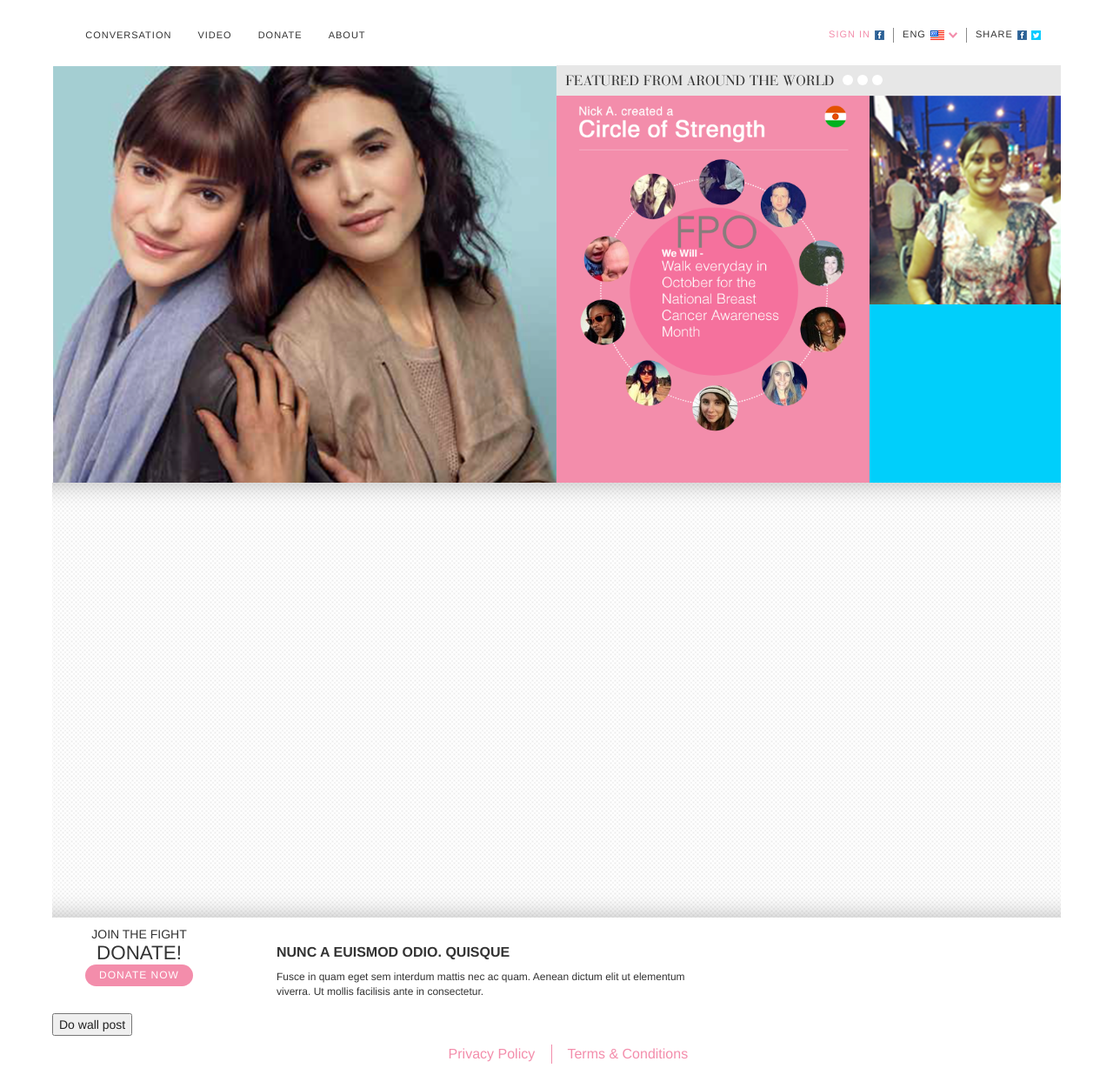
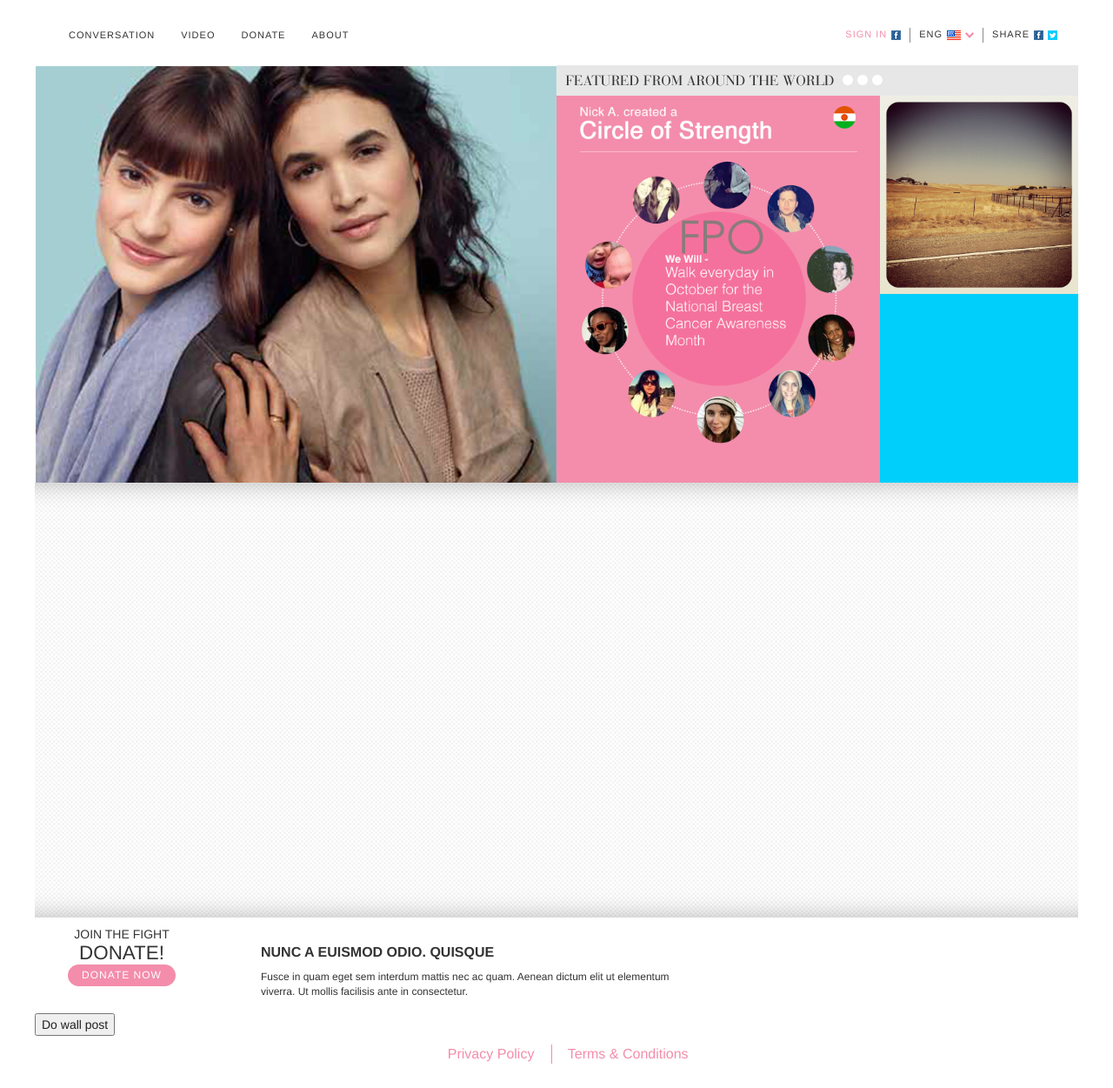
Before and after one commit to osgirl/000232_estee_bca-circles, a CodeIgniter app: page /foo/ in a window 1280 px wide. Shown: the whole page at 87% size. Run offline with CodeIgniter, Linux system fonts and the light colour scheme; some libraries are stand-ins or nearby versions.

Commit message:
feature top content css

```diff
--- a/application/views/home_view.php
+++ b/application/views/home_view.php
@@ -183,7 +183,7 @@
 	                			<div id="featured_circle"><img src='<?php echo base_url(); ?>img/pics/circle.png'/></div>
 	                		</div>
 	                		<div class="top_content_sub_span2 span2">
-	                			<div id="featured_instagram" class="social_item "><img src='<?php echo base_url(); ?>img/pics/instagram.png'/></div>
+	                			<div id="featured_instagram" class="social_item"><img src='<?php echo base_url(); ?>img/pics/instagram.jpg'/></div>
 	                			<div id="featured_twitter" class="social_item "></div>
 	                		</div>
 	                	</div>
@@ -240,8 +240,8 @@
 					<div class='log_in_status'>
 						<div class="row">
 							<div id='user_profile' class="span4">
-								<!-- <div id='user_profile_pic' class='float_left'></div> -->
-								<div class='float_left'>
+								<div id='user_profile_pic' class='span2 float_left'></div>
+								<div class='float_left span2'>
 									<div id='bottom_user_name' class='user_name_display'></div>
 									<div class='user_location_display'></div>
 									<div id='user_circle_num'>Belongs to <span id='circle_num'>0 Circle</span></div>
--- a/css/main.css
+++ b/css/main.css
@@ -248,8 +248,8 @@
 
 #top_content{
 	max-width:100%;
-	min-height:400px;
-	overflow:visible;
+	min-height:390px;
+	overflow:none;
 }
 
 #main_image{
@@ -293,27 +293,24 @@
 }
 
 .social_item{
-	width:100%;
-	height:240px;
-	overflow:hidden;
-}
-
-.social_item img{
-	max-width:120%;
-	margin-left:-10%;
-	height:auto;
+	min-height:320px;
 }
 
 #featured_circle{
 	background-color:#f38dab;
-	min-height:400px;
+	min-height:380px;
 	overflow:hidden;
+	text-align:center;
 }
 
 #featured_circle img{
 	max-width:90%;
-	margin-left:5%;
 	height:auto;
+}
+
+#featured_instagram{
+    background-color:black;
+    text-align:center;
 }
 
 #featured_twitter{
@@ -590,6 +587,7 @@
 .auto_resize{
 	max-width:100%;
 	height:auto;
+	width: auto\9; /* ie8 */
 }
 
 
--- a/css/main_smartphone.css
+++ b/css/main_smartphone.css
@@ -19,15 +19,15 @@
 		margin-left:6%;
 	}
 
-	  #top_content{
-		max-height:480px;
-		overflow:hidden;
+	#top_content{
+		max-height:2100px;
+		overflow:none;
 	}
 
-	#featured_circle{
-		background-color:#f38dab;
-		min-height:400px;
-		overflow:hidden;
+	.social_item{
+		width:100%;
+		min-height:360px;
+		height:auto;
 	}
 
 }
@@ -43,8 +43,8 @@
 	}
 
 	#top_content{
-		max-height:1400px;
-		overflow:hidden;
+		max-height:2300px;
+		overflow:none;
 	}
 
 	#top_nav{
@@ -59,30 +59,28 @@
 		margin-left:5%;
 	}
 
-	#featured_circle{
-		background-color:#f38dab;
-		min-height:400px;
-		overflow:hidden;
+	.social_item{
+		min-height:480px;
 	}
 
 }
 
-@media only screen and (min-width: 640px) and (max-width: 768px)  {
+@media only screen and (min-width: 640px)  {
 
 /* ===============
     Smartphone (640px)
    =============== */
 
 	body {
-		padding: 0px 40px 40px 40px;
+		padding: 0px 20px 40px 20px;
 	}
 
 	#content_wrap{
-	  	max-width:560px;
+	  	max-width:600px;
 	}
 
 	#top_nav{
-		max-width:560px;
+		max-width:600px;
 		font-size: 11px;
 	    font-weight: lighter;
 	    letter-spacing: 1px;
@@ -93,15 +91,27 @@
 		margin-left:2.5%;
 	}
 
-	  #top_content{
-		max-height:1800px;
+	#top_content{
+		max-height:1020px;
 		overflow:hidden;
+	 }
+
+	.top_content_sub_span4{
+		width:62%;
+		float:left;
+	}
+
+	.top_content_sub_span2{
+		width:38%;
+		float:left;
+	}
+
+	.social_item{
+		min-height:228px;
 	}
 
 	#featured_circle{
-		background-color:#f38dab;
-		min-height:400px;
-		overflow:hidden;
+		min-height:480px;
 	}
 
 }
--- a/css/main_tablet.css
+++ b/css/main_tablet.css
@@ -48,32 +48,20 @@
 		width:38%;
 	}
 
-	#featured_circle{
-		min-height:480px;
+	.social_item{
+		min-height:228px;
 	}
-
-	#join_conversation{
-		width:50%;
-		padding:5%;
-		text-align:center;
-	}
-
-	#community{
-		width:30%;
-		padding:5%;
-	}
-
 
 }
 
 
-@media only screen and (min-width:979px) and (max-width:1024px)  {
+@media only screen and (min-width:980px) {
 
 /* ===============
-    Tablet (1024px)
+    Tablet (979px)
    =============== */
 
-	  body {
+	body {
 		padding: 75px 20px 40px 20px;
 	}
 
@@ -104,7 +92,7 @@
 
 
 	  #top_content{
-		max-height:400px;
+		max-height:390px;
 		overflow:hidden;
 	 }
 
@@ -121,25 +109,12 @@
 	}
 
 	.social_item{
-		height:185px;
-		overflow:hidden;
+		min-height:178px;
 	}
-
-	#join_conversation{
-		width:50%;
-		padding:5%;
-		text-align:center;
-	}
-
-	#community{
-		width:30%;
-		padding:5%;
-	}
-
 }
 
 
-@media only screen and (min-width: 1024px) and (orientation:landscape)  {
+@media only screen and (min-width: 1024px) {
 
 /* ===============
     Tablet (1024px)
@@ -175,7 +150,7 @@
 	}
 
 	 #top_content{
-		max-height:430px;
+		max-height:409px;
 		overflow:hidden;
 	 }
 
@@ -192,40 +167,24 @@
 	}
 
 	.social_item{
-		height:200px;
-		overflow:hidden;
-	}
-
-	#featured_circle{
-		min-height:480px;
-	}
-
-	#join_conversation{
-		width:50%;
-		padding:7% 5% 7% 5%;
-		text-align:center;
-	}
-
-	#community{
-		width:30%;
-		padding:5%;
+		min-height:187px;
 	}
 
 }
 
 
-@media only screen and (min-width: 1200px) and (orientation:landscape)  {
+@media only screen and (min-width: 1200px)  {
 
 /* ===============
     Tablet (1200px)
    =============== */
 
     body {
-		padding: 75px 20px 40px 20px;
+		padding: 75px 0px 40px 0px;
 	}
 
 	#top_nav{
-		max-width:1160px;
+		max-width:1200px;
 	}
 
 	#top_sub_nav{
@@ -242,7 +201,7 @@
 	}
 
 	#content_wrap{
-		max-width:1160px;
+		max-width:1200px;
 	}
 
     #top_content{
@@ -263,12 +222,7 @@
 	}
 
 	.social_item{
-		height:240px;
-		overflow:hidden;
-	}
-
-	#featured_circle{
-		min-height:480px;
+		min-height:228px;
 	}
 
 }
```
Also changed, not shown: img/pics/instagram.jpg (added).
